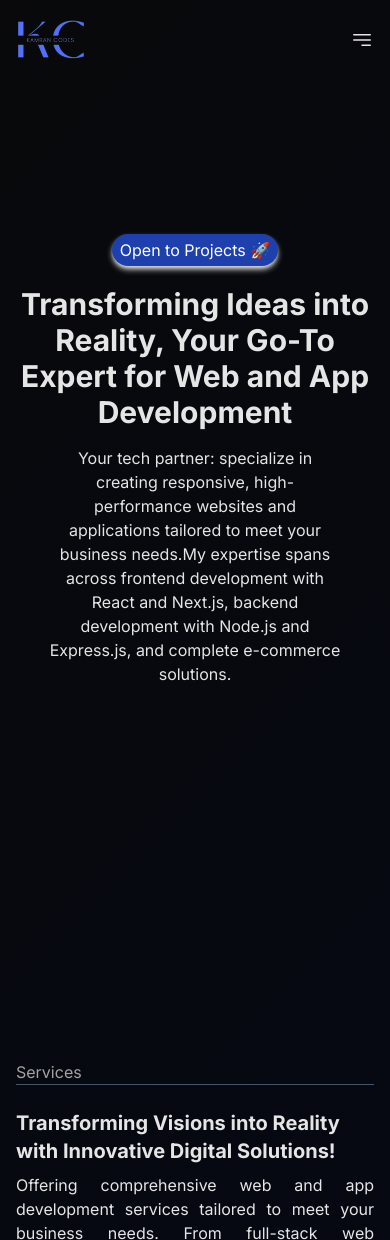
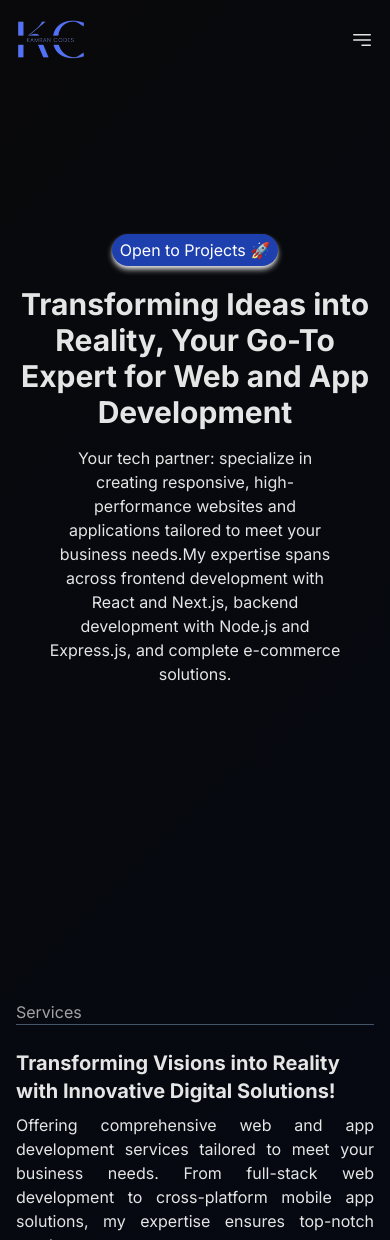
Before and after one commit to muhammadkamran8837/kamrancodes, a Next.js app: page / in a window 390 px wide. Shown: the top 1240 px of the page. Built offline with nearby package versions, Linux system fonts and the light colour scheme.

Commit message:
New change

```diff
--- a/app/components/VideoAnimation.js
+++ b/app/components/VideoAnimation.js
@@ -41,7 +41,7 @@ export default function VideoAnimation() {
   );
 
   return (
-    <div className="flex justify-center items-center ">
+    <div className="flex justify-center items-center lg:mt-0 mt-[-60px]">
       <motion.div
         ref={ref}
         style={{ opacity: opacityAnim, scale: scaleAnim }}
```
